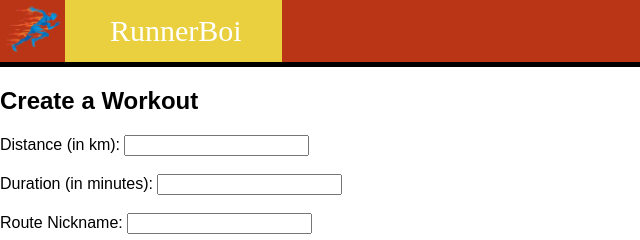
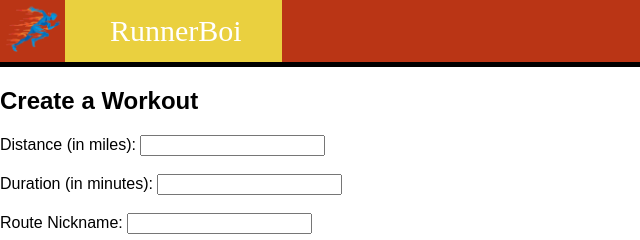
Before and after one commit to upasanal/workoutTracker, a plain HTML site: page static/index.html in a window 1280 px wide. Shown: the top 240 px of the page, 0-640 px from the left. Drawn offline with Linux system fonts and the light colour scheme.

Commit message:
final push

```diff
--- a/static/index.html
+++ b/static/index.html
@@ -15,7 +15,7 @@
 
   <h2>Create a Workout</h2>
   <form id="workoutForm">
-    <label>Distance (in km): <input type="number" step="0.1" id="distance" required></label><br><br>
+    <label>Distance (in miles): <input type="number" step="0.1" id="distance" required></label><br><br>
     <label>Duration (in minutes): <input type="number" step="1" id="duration" required></label><br><br>
     <label>Route Nickname: <input type="text" id="route"></label><br><br>
     <label>Heart Rate: <input type="number" step="1" id="heart_rate"></label><br><br>
```
